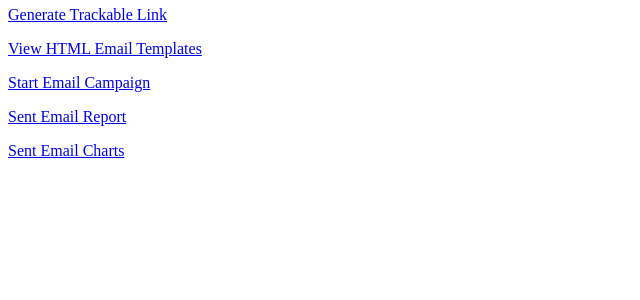
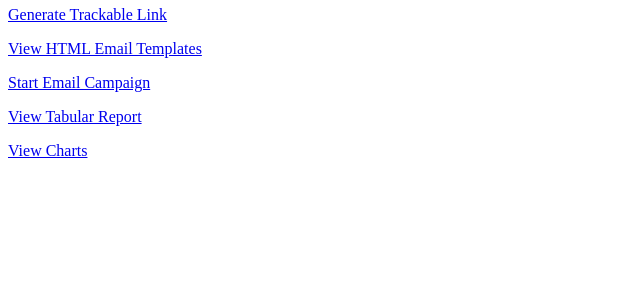
Before and after one commit to sandeepsabat/reach, a Flask app: page / in a window 1280 px wide. Shown: the part 142-442 px from the top of the page, without its empty margins (0-640 px from the left). Run offline with Flask 2, Linux system fonts and the light colour scheme.

Commit message:
made html tweaks for reports and charts

```diff
--- a/templates/index.html
+++ b/templates/index.html
@@ -10,8 +10,8 @@
         <p><a href="{{url_for('campaigntracker.generateTrackableLink')}}"> Generate Trackable Link</a></p>
         <p><a href="{{url_for('htmlEmailTemplatesList')}}"> View HTML Email Templates</a></p>
         <p><a href="{{url_for('sendemail.startCampaign')}}"> Start Email Campaign</a></p>
-        <p><a href="{{url_for('campaigntracker.getEmailListForCampaign')}}"> Sent Email Report</a></p>
-        <p><a href="{{url_for('campaigntracker.campaignEmailStats')}}"> Sent Email Charts</a></p>
+        <p><a href="{{url_for('campaigntracker.getEmailListForCampaign')}}"> View Tabular Report</a></p>
+        <p><a href="{{url_for('campaigntracker.campaignEmailStats')}}"> View Charts</a></p>
 
 
   </body>
```
Also changed, not shown: templates/campaignEmailGraph.html (+1 -1 lines).
